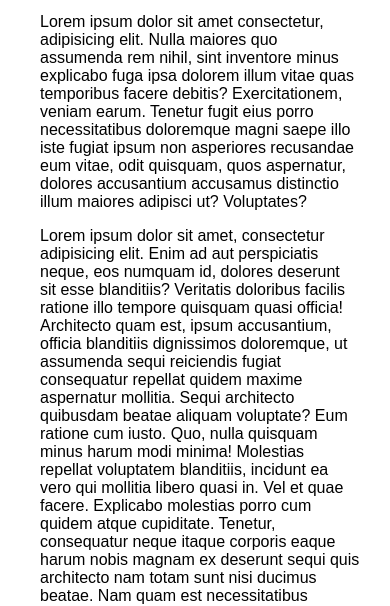
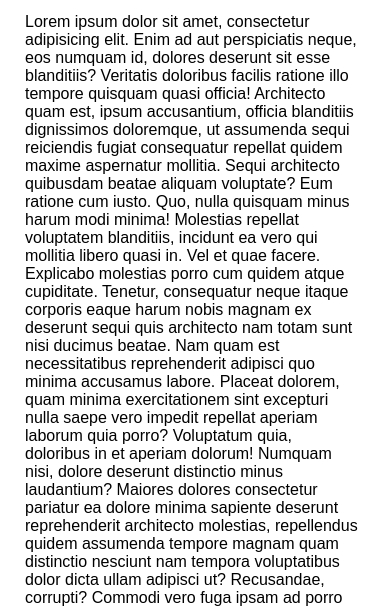
Before and after one commit to paulomoura91/personal-page, a plain HTML site: page index.html in a window 390 px wide. Shown: the part 205-811 px from the top of the page. Drawn offline with Linux system fonts and the light colour scheme.

Commit message:
ajustes layout

```diff
--- a/app.css
+++ b/app.css
@@ -40,9 +40,13 @@ h1 {
 
 article {
     position: relative;
-    top: -150px;
-    margin-left: 400px;
+    top: 0px;
+    margin-left: 40px;
     margin-right: 30px;
+}
+
+p {
+
 }
 
 footer {
@@ -58,8 +62,8 @@ span {
 
 @media(max-width: 1000px) {
     article {
-        top: -105px;
-        margin-left: 280px;
+        top: 0px;
+        margin-left: 30px;
     }
 
     #image_header {
@@ -85,7 +89,7 @@ span {
 @media(max-width: 800px) {
     article {
         top: 0px;
-        margin-left: 40px;
+        margin-left: 25px;
     }
 
     #image_header {
--- a/index.html
+++ b/index.html
@@ -22,8 +22,6 @@
     <main>
         <article>
             <section>
-                <p>Lorem ipsum dolor sit amet consectetur, adipisicing elit. Nulla maiores quo assumenda rem nihil, sint inventore minus explicabo fuga ipsa dolorem illum vitae quas temporibus facere debitis? Exercitationem, veniam earum.
-                Tenetur fugit eius porro necessitatibus doloremque magni saepe illo iste fugiat ipsum non asperiores recusandae eum vitae, odit quisquam, quos aspernatur, dolores accusantium accusamus distinctio illum maiores adipisci ut? Voluptates?</p>
                 <p>Lorem ipsum dolor sit amet, consectetur adipisicing elit. Enim ad aut perspiciatis neque, eos numquam id, dolores deserunt sit esse blanditiis? Veritatis doloribus facilis ratione illo tempore quisquam quasi officia!
                 Architecto quam est, ipsum accusantium, officia blanditiis dignissimos doloremque, ut assumenda sequi reiciendis fugiat consequatur repellat quidem maxime aspernatur mollitia. Sequi architecto quibusdam beatae aliquam voluptate? Eum ratione cum iusto.
                 Quo, nulla quisquam minus harum modi minima! Molestias repellat voluptatem blanditiis, incidunt ea vero qui mollitia libero quasi in. Vel et quae facere. Explicabo molestias porro cum quidem atque cupiditate.
```
